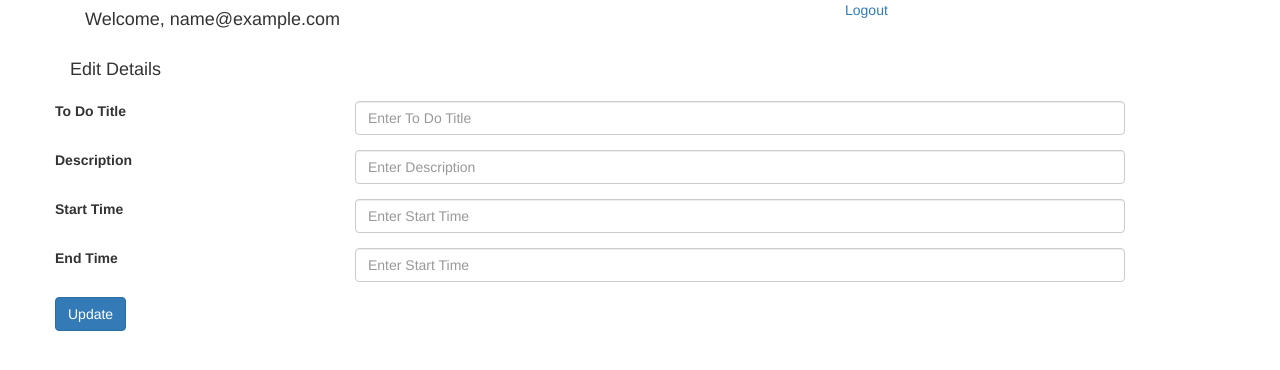
After one commit to vamsi02/todo, a PHP site: page /edit.php?edit=1 in a window 1280 px wide. The commit adds this page. Shown: the top 370 px of the page. Run offline with PHP 8.4, Linux system fonts and the light colour scheme; the visitor is signed in with stand-in values (Sample User, id 1); data that the repository does not hold is empty; some libraries are stand-ins or nearby versions.

Commit message:
edit and view todo

```diff
--- /dev/null
+++ b/edit.php
@@ -0,0 +1,76 @@
+<?php
+session_start();
+require_once('db_connection.php');
+
+$query =$db->query("select * from todos where id='".$_GET['edit']."'");
+$feth=$query->fetch();
+
+if(isset($_POST['submit']))
+{
+	$todotitle = $_POST['todotitle'];
+	$description = $_POST['description'];
+	$stime = $_POST['stime'];
+	$etime = $_POST['etime'];
+
+	$sqlUp = $db->query("update todos set todo_item='".$todotitle."',description='".$description."',stime='".$stime."',etime='".$etime."' where id='".$_GET['edit']."'");
+	if($sqlUp)
+	{
+		echo '<script>window.location.href="edit.php?msg1=Update successfull&edit='.$_GET['edit'].'"</script>';
+	}
+	else
+	{
+		echo '<script>window.location.href="edit.php?msg1=Error! Not update&edit='.$_GET['edit'].'"</script>';
+	}
+}
+?>
+<!DOCTYPE html>
+<html lang="en">
+<head>
+  <title>Edit | To do List</title>
+  <meta charset="utf-8">
+  <meta name="viewport" content="width=device-width, initial-scale=1">
+  <link rel="stylesheet" href="https://maxcdn.bootstrapcdn.com/bootstrap/3.3.7/css/bootstrap.min.css">
+  <script src="https://ajax.googleapis.com/ajax/libs/jquery/3.2.0/jquery.min.js"></script>
+  <script src="https://maxcdn.bootstrapcdn.com/bootstrap/3.3.7/js/bootstrap.min.js"></script>
+ </head>
+<body>
+<div class="container">
+<div class="col-md-8"><h4>Welcome, <?php echo  $_SESSION['email'];
+
+ ?></h4></div>
+<div class="col-md-4"><a href="logout.php">Logout</a></div>
+</div>
+<div class="container">
+<div class="row">
+<div class="panel-heading"><h4>Edit Details</h4></div>
+<form method='post' action=''>
+	<div class="form-group row">
+		<label for="example-text-input" class="col-md-3 col-form-label">To Do Title</label>
+		<div class="col-md-8">
+			<input class="form-control" type="text" name="todotitle" value="<?php echo $feth['todo_item']?>" placeholder="Enter To Do Title" id="example-text-input">
+		</div>
+	</div>
+	<div class="form-group row">
+		<label for="example-text-input" class="col-md-3 col-form-label">Description</label>
+		<div class="col-md-8">
+			<input class="form-control" type="text" name="description" value="<?php echo $feth['description']?>" placeholder="Enter Description" id="example-text-input">
+		</div>
+	</div>
+	<div class="form-group row">
+		<label for="example-text-input" class="col-md-3 col-form-label">Start Time</label>
+		<div class="col-md-8">
+			<input class="form-control" type="text" name="stime" value="<?php echo $feth['stime']?>" placeholder="Enter Start Time" id="example-text-input">
+		</div>
+	</div>
+	<div class="form-group row">
+		<label for="example-text-input" class="col-md-3 col-form-label">End Time</label>
+		<div class="col-md-8">
+			<input class="form-control" type="text" name="etime" value="<?php echo $feth['etime']?>" placeholder="Enter Start Time" id="example-text-input">
+		</div>
+	</div>
+	<input type="submit" name="submit"  class="btn btn-primary" value="Update"/>
+	</form>
+		</div>
+</div>
+</body>
+</html>
--- a/index.php
+++ b/index.php
@@ -53,7 +53,7 @@ else if($action == 'registrar'){
 	{
 		if (($_POST['todotitle'] and $_POST['description']))
 	  {
-		addTodoItem($_POST['todotitle'],$_POST['description']);
+		addTodoItem($_POST['todotitle'],$_POST['description'],$_POST['stime'],$_POST['etime']);
 	  }
 		$result = getTodoItems();
 		include('list.php');
```
Also changed, not shown: list.php (+15 -4 lines), view-details.php (added, +55 -0 lines).
